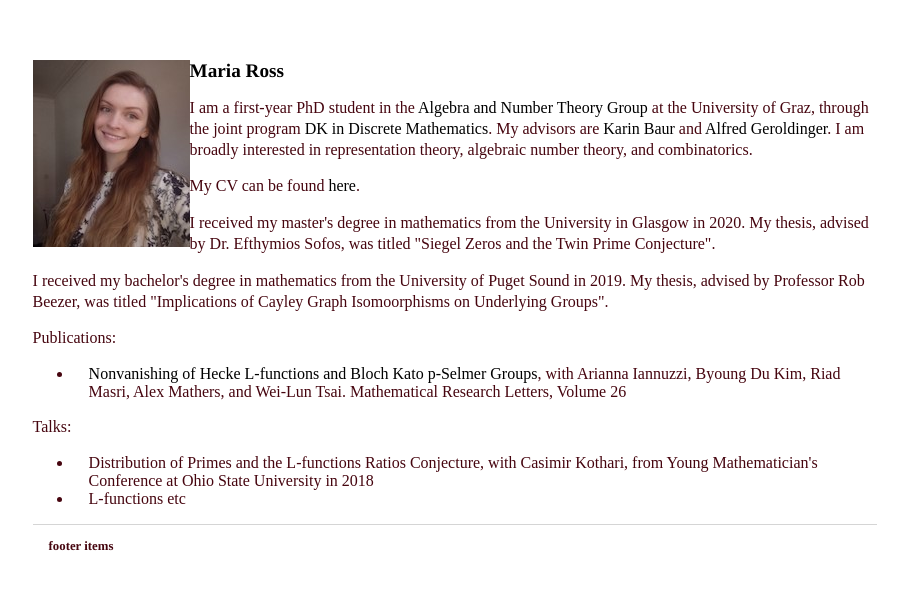
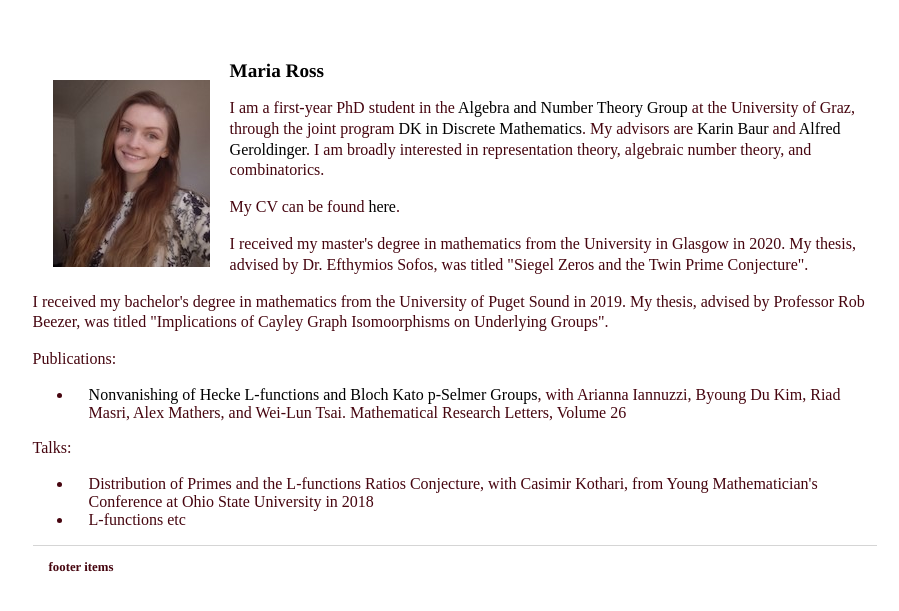
Before and after one commit to mariarross/mariarross.github.io, a Jekyll site: the page built from index.html, in a window 1280 px wide. Shown: the top 611 px of the page, without its empty margins (185-1084 px from the left). Built offline with Jekyll 4.4.1, drawn with Linux system fonts in a browser that asks for light colours.

Commit message:
Update index.html

```diff
--- a/index.html
+++ b/index.html
@@ -3,7 +3,7 @@
 title: Maria Ross
 ---
 <div class="blurb">
-	<h1> <img src="/dgdsfgdfg.jpg" style="display: block; float: left; margin: auto;" />  Maria Ross </h1>
+	<h1> <img src="/dgdsfgdfg.jpg" style="display: block; float: left; margin: 20px;" />  Maria Ross </h1>
 	<p> I am a first-year PhD student in the <a href="https://imsc.uni-graz.at/AlgNTh/", target="_blank">Algebra and Number Theory Group</a> at the University of  Graz, through the joint program <a href="https://www.math.tugraz.at/discrete/", target="_blank">DK in Discrete Mathematics</a>. My advisors are <a href="https://imsc.uni-graz.at/baur/", target="_blank">Karin Baur</a> and <a href="https://imsc.uni-graz.at/geroldinger/", target="_blank">Alfred Geroldinger</a>.  I am broadly interested in representation theory, algebraic number theory, and combinatorics.</p>
 	<p> My CV can be found <a href="/CV_V2 (2).pdf", target="_blank">here</a>.</p>
 	<p> I received my master's degree in mathematics from the University in Glasgow in 2020. My thesis, advised by Dr. Efthymios Sofos, was titled "Siegel Zeros and the Twin Prime Conjecture". </p>
```
